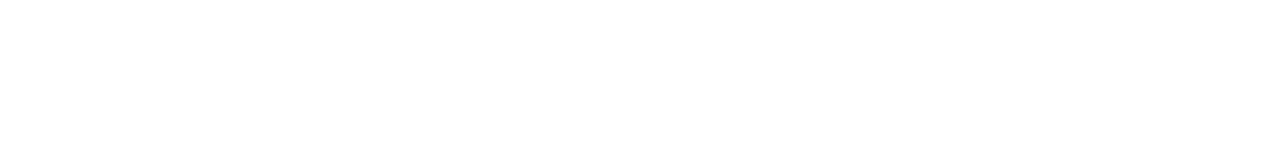
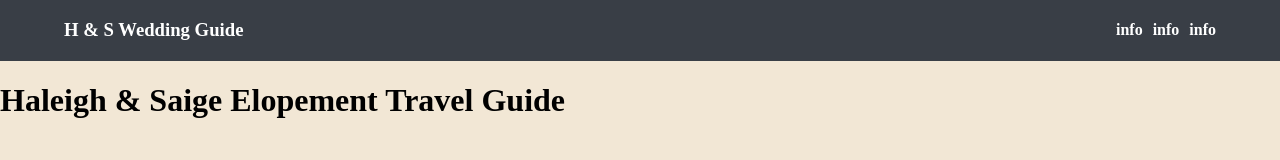
Before and after one commit to SaigeP07/Wedding-Guide, a website: page index.html in a window 1280 px wide. Drawn offline with Linux system fonts and the light colour scheme.

```diff
--- a/index.html
+++ b/index.html
@@ -4,9 +4,26 @@
     <meta charset="UTF-8">
     <meta http-equiv="X-UA-Compatible" content="IE=edge">
     <meta name="viewport" content="width=device-width, initial-scale=1.0">
+    <link rel="stylesheet" href="style.css">
     <title>H&S Wedding</title>
 </head>
 <body>
+    <div class="navbar">
+        <div class="heading">
+            <h3>H & S Wedding Guide</h3>
+        </div>
+        <div class="links">
+            <h4>info</h4>
+            <h4>info</h4>
+            <h4>info</h4>
+        </div>
+    </div>
+    <div class="middle">
+        <h1>Haleigh & Saige Elopement Travel Guide</h1>
 
+    </div>
+    <div class="footer">
+
+    </div>
 </body>
 </html>
--- a/style.css
+++ b/style.css
@@ -1,3 +1,21 @@
 body {
-    background-color: #6D9886;
+    background-color: #F2E7D5;
 }
+
+.navbar {
+    display: flex;
+    justify-content: space-between;
+    padding: 0% 5%;
+    background-color: #393E46;
+    color: white;
+}
+
+.links {
+    display: flex;
+    gap: 10px;
+}
+
+body {
+    margin: 0;
+    padding: 0;
+}
```
Also changed, not shown: Images/Green Elegant Wedding Invitation.png (added).
